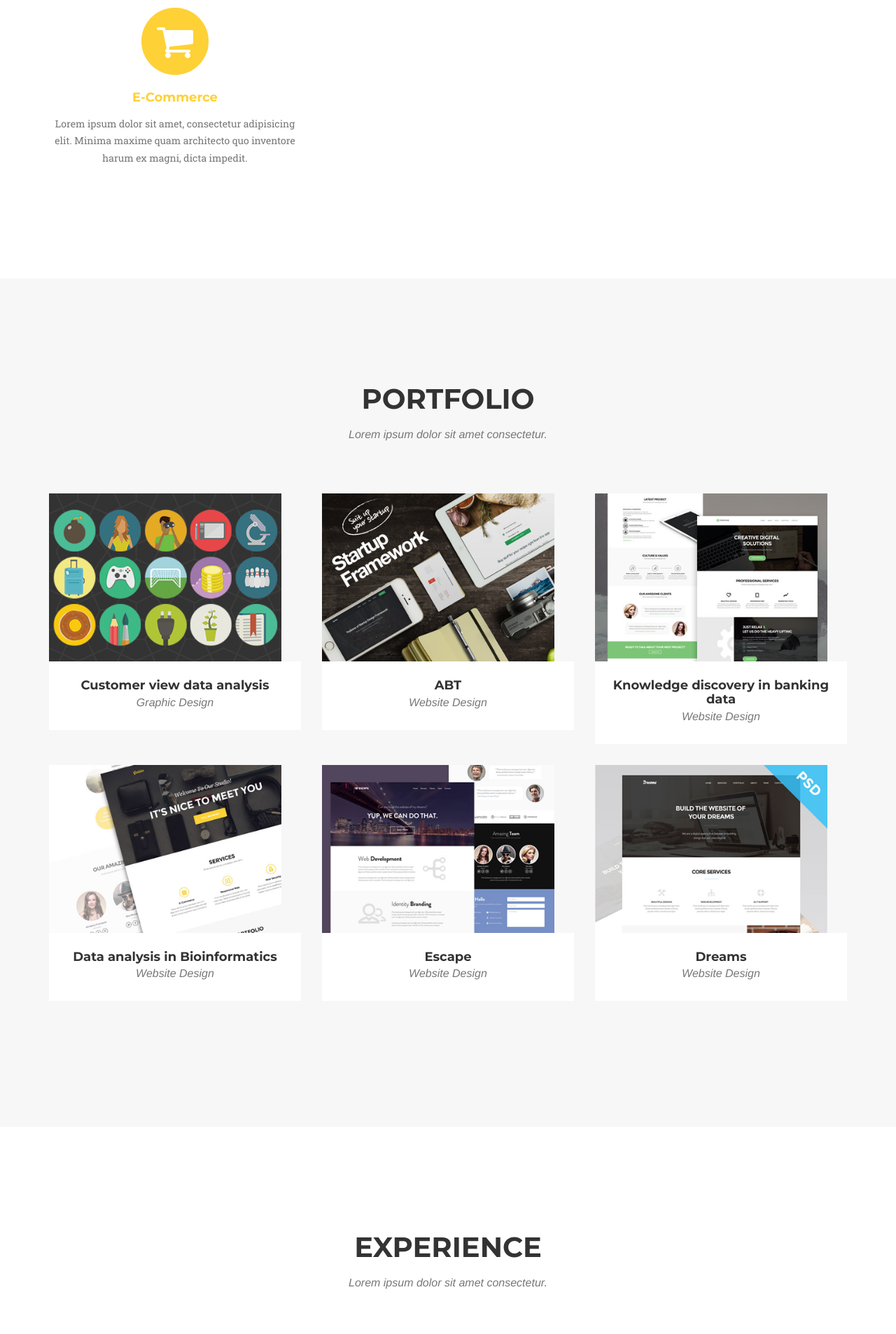
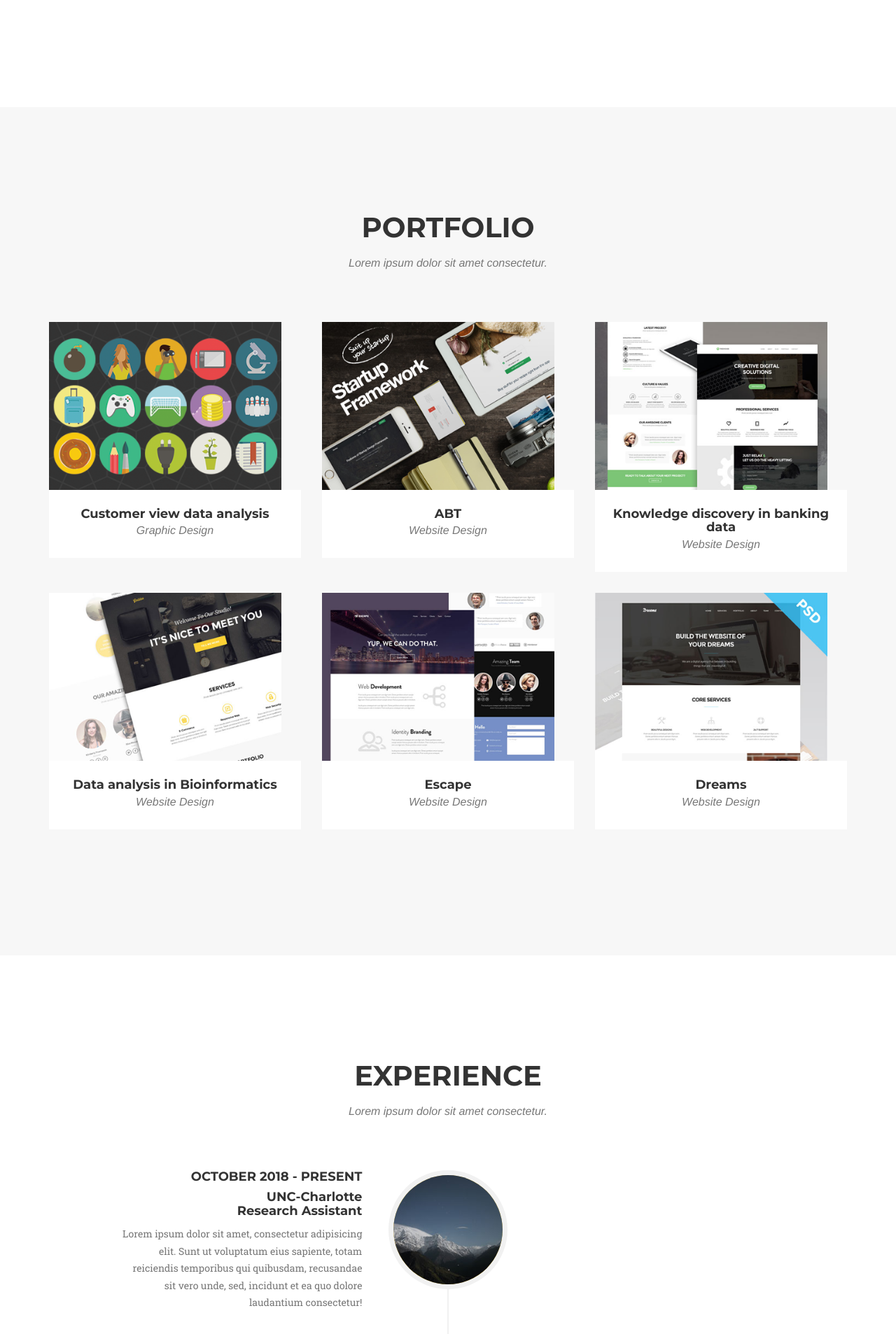
Before and after one commit to anupbharade09/anupbharade09.github.io, a plain HTML site: page index.html in a window 1280 px wide. Shown: the part 1114-3020 px from the top of the page at 70% size. Drawn offline with Linux system fonts and the light colour scheme; a web font is replaced by a local one.

Commit message:
commit version 1.2

```diff
--- a/index.html
+++ b/index.html
@@ -6,7 +6,7 @@
   <meta http-equiv="X-UA-Compatible" content="IE=edge">
   <meta name="viewport" content="width=device-width, initial-scale=1">
   <meta name="description" content="Your description">
-  <meta name="author" content="Anup Bharade">
+  <meta name="author" content="Anup Bharade - Portfolio">
   <meta name="generator" content="Hugo 0.53" />
   <title>Anup</title>
   <!-- Stylesheets -->
@@ -135,15 +135,6 @@
     </div>
 
       <div class="row text-center">
-
-          <div class="col-md-4">
-            <span class="fa-stack fa-4x">
-              <i class="fa fa-circle fa-stack-2x text-primary"></i>
-              <i class="fa fa-shopping-cart fa-stack-1x fa-inverse"></i>
-            </span>
-            <h4 class="service-heading"><a href="https://anupbharade09.github.io/">E-Commerce</a></h4>
-            <p class="text-muted">Lorem ipsum dolor sit amet, consectetur adipisicing elit. Minima maxime quam architecto quo inventore harum ex magni, dicta impedit.</p>
-          </div>
 
       </div>
 
@@ -286,6 +277,22 @@
             <li >
               <div class="timeline-image">
 
+                <img class="img-circle img-responsive" src="https://anupbharade09.github.io/img/about/4.jpg" alt="">
+              </div>
+              <div class="timeline-panel">
+                <div class="timeline-heading">
+                  <h4>October 2018 - Present</h4>
+                  <h4 class="subheading">UNC-Charlotte<br>Research Assistant</h4>
+                </div>
+                <div class="timeline-body">
+                  <p class="text-muted">Lorem ipsum dolor sit amet, consectetur adipisicing elit. Sunt ut voluptatum eius sapiente, totam reiciendis temporibus qui quibusdam, recusandae sit vero unde, sed, incidunt et ea quo dolore laudantium consectetur!</p>
+                </div>
+              </div>
+            </li>
+
+            <li class="timeline-inverted" >
+              <div class="timeline-image">
+
                 <img class="img-circle img-responsive" src="https://anupbharade09.github.io/img/about/1.jpg" alt="">
               </div>
               <div class="timeline-panel">
@@ -299,7 +306,7 @@
               </div>
             </li>
 
-            <li class="timeline-inverted" >
+            <li >
               <div class="timeline-image">
 
                 <img class="img-circle img-responsive" src="https://anupbharade09.github.io/img/about/2.jpg" alt="">
@@ -315,7 +322,7 @@
               </div>
             </li>
 
-            <li >
+            <li class="timeline-inverted" >
               <div class="timeline-image">
 
                 <img class="img-circle img-responsive" src="https://anupbharade09.github.io/img/about/3.jpg" alt="">
@@ -331,7 +338,7 @@
               </div>
             </li>
 
-            <li class="timeline-inverted" >
+            <li >
               <div class="timeline-image">
 
                 <img class="img-circle img-responsive" src="https://anupbharade09.github.io/img/about/4.jpg" alt="">
```
Also changed, not shown: 404.html (+1 -1 lines), img/services/pic.jpg (added).
